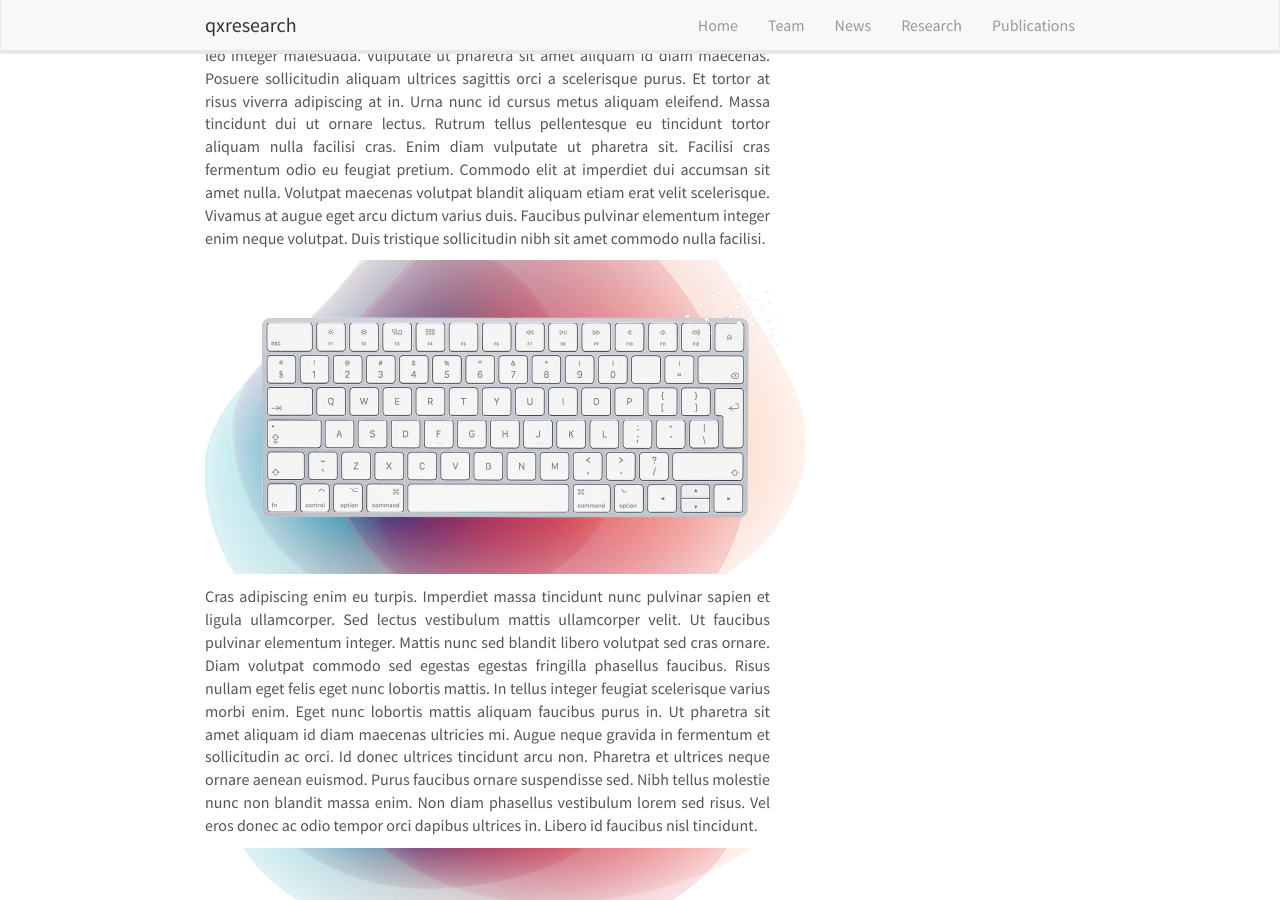
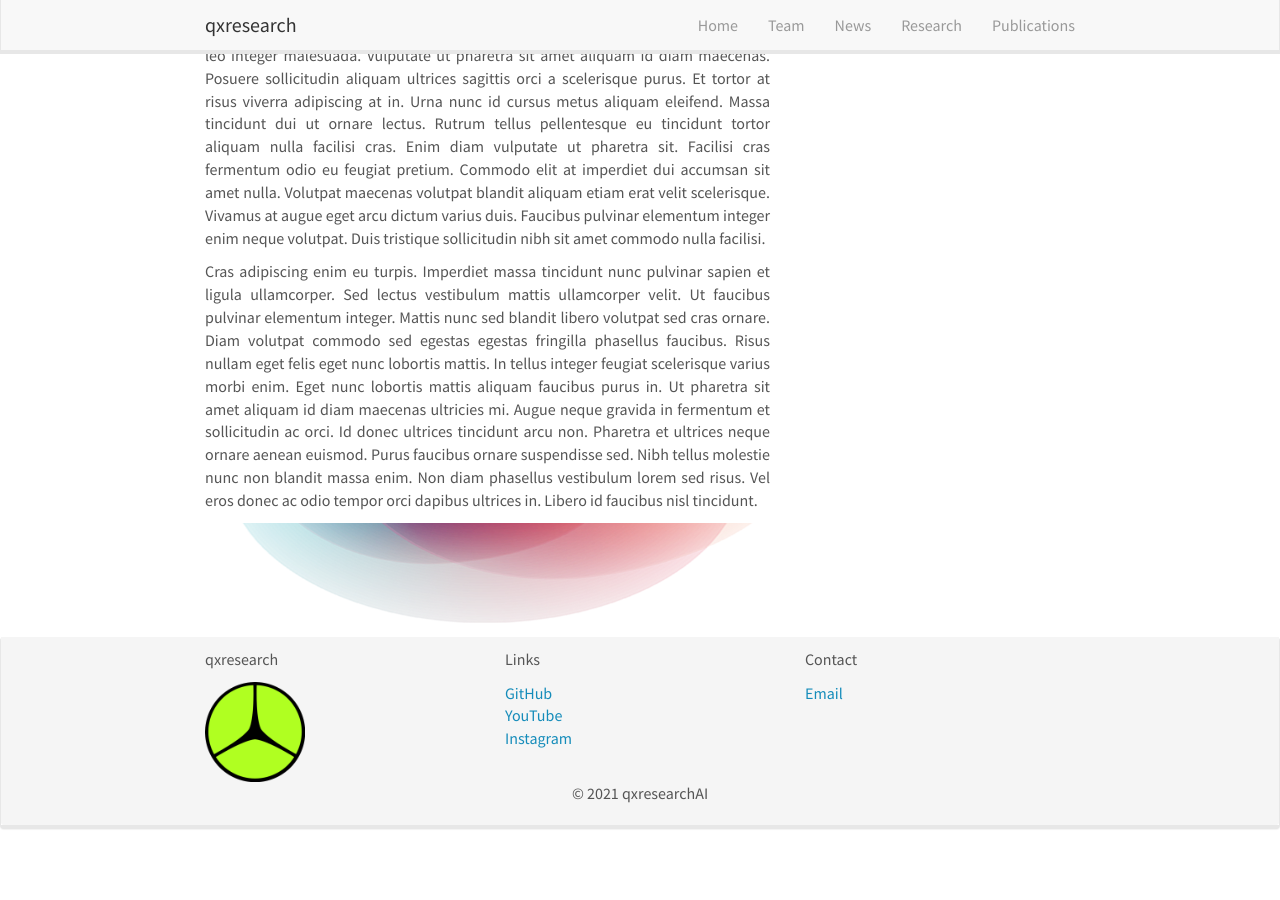
Before and after one commit to qxresearch/qxresearch.github.io, a Jekyll site: the page built from _pages/home.md, in a window 1280 px wide and 900 px high, scrolled down 516 px. Built offline with Jekyll 4.4.1, drawn with Linux system fonts in a browser that asks for light colours; nearby versions of some CDN libraries; comment, search, counter and statistics services are not loaded; after the commit the page ends 1367 px from its top, so only the background shows below that.

Commit message:
Update home.md

```diff
--- a/_pages/home.md
+++ b/_pages/home.md
@@ -20,12 +20,6 @@ permalink: /
 
 Mauris qwqerqwerqwerqwerqwrqewrqwerqwerqwerqwerqwerqwer vitae ultricies leo integer malesuada. Vulputate ut pharetra sit amet aliquam id diam maecenas. Posuere sollicitudin aliquam ultrices sagittis orci a scelerisque purus. Et tortor at risus viverra adipiscing at in. Urna nunc id cursus metus aliquam eleifend. Massa tincidunt dui ut ornare lectus. Rutrum tellus pellentesque eu tincidunt tortor aliquam nulla facilisi cras. Enim diam vulputate ut pharetra sit. Facilisi cras fermentum odio eu feugiat pretium. Commodo elit at imperdiet dui accumsan sit amet nulla. Volutpat maecenas volutpat blandit aliquam etiam erat velit scelerisque. Vivamus at augue eget arcu dictum varius duis. Faucibus pulvinar elementum integer enim neque volutpat. Duis tristique sollicitudin nibh sit amet commodo nulla facilisi.
 
-<p align="center">
-  <a href="https://www.youtube.com/channel/UCX7oe66V8zyFpAJyMfPL9VA">
-    <img src="https://raw.githubusercontent.com/qxresearch/qxresearch.github.io/main/images/Delete/key2.png" alt="Logo" width="600" height="314">
-  </a>
-</p>
-
 Cras adipiscing enim eu turpis. Imperdiet massa tincidunt nunc pulvinar sapien et ligula ullamcorper. Sed lectus vestibulum mattis ullamcorper velit. Ut faucibus pulvinar elementum integer. Mattis nunc sed blandit libero volutpat sed cras ornare. Diam volutpat commodo sed egestas egestas fringilla phasellus faucibus. Risus nullam eget felis eget nunc lobortis mattis. In tellus integer feugiat scelerisque varius morbi enim. Eget nunc lobortis mattis aliquam faucibus purus in. Ut pharetra sit amet aliquam id diam maecenas ultricies mi. Augue neque gravida in fermentum et sollicitudin ac orci. Id donec ultrices tincidunt arcu non. Pharetra et ultrices neque ornare aenean euismod. Purus faucibus ornare suspendisse sed. Nibh tellus molestie nunc non blandit massa enim. Non diam phasellus vestibulum lorem sed risus. Vel eros donec ac odio tempor orci dapibus ultrices in. Libero id faucibus nisl tincidunt.
 
 <p align="center">
```
